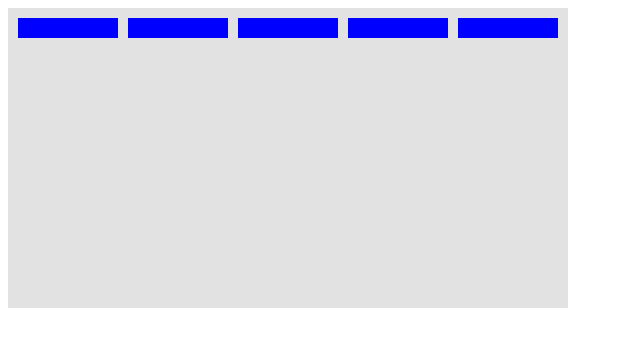
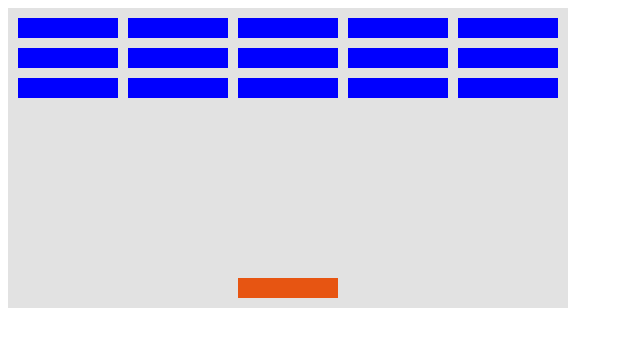
Before and after one commit to crlsrgz/GameTutorialJS, a plain HTML site: page block/index.html in a window 1280 px wide. Shown: the whole page, without its empty margins (0-640 px from the left). Drawn offline with Linux system fonts and the light colour scheme.

Commit message:
func: Added user with movement, left and right

```diff
--- a/block/app.js
+++ b/block/app.js
@@ -2,6 +2,9 @@ const grid = document.querySelector('.grid')
 
 const blockLength = 100;
 const blockHeight = 20;
+
+const userStart = [230,10];
+let currentPosition = userStart;
 
 
 class Block {
@@ -20,6 +23,16 @@ const blocks = [
     new Block(230, 270),
     new Block(340, 270),
     new Block(450, 270),
+    new Block(10, 240),
+    new Block(120, 240),
+    new Block(230, 240),
+    new Block(340, 240),
+    new Block(450, 240),
+    new Block(10, 210),
+    new Block(120, 210),
+    new Block(230, 210),
+    new Block(340, 210),
+    new Block(450, 210),
 ]
 
 
@@ -35,3 +48,35 @@ function createBlocks(){
 }
 
 createBlocks();
+
+// User
+
+const user = document.createElement("div");
+user.classList.add("user");
+drawUser();
+grid.appendChild(user);
+
+//draw user
+function drawUser(){
+    user.style.left = currentPosition[0] +"px";
+    user.style.bottom = currentPosition[1] +"px";
+
+}
+
+
+//move user
+
+function moveUser(event){
+    switch(event.key){ // event.keyCOde:39
+        case 'ArrowLeft':
+            currentPosition[0] -= 10
+            drawUser();
+            break;
+        case 'ArrowRight':
+            currentPosition[0] += 10
+            drawUser();
+            break;
+    }
+}
+
+document.addEventListener("keydown", moveUser);
--- a/block/style.css
+++ b/block/style.css
@@ -11,3 +11,9 @@
     height: 20px;
     background-color: blue;
 }
+.user{
+    position: absolute;
+    width: 100px;
+    height: 20px;
+    background-color: rgb(231, 85, 18);
+}
```
